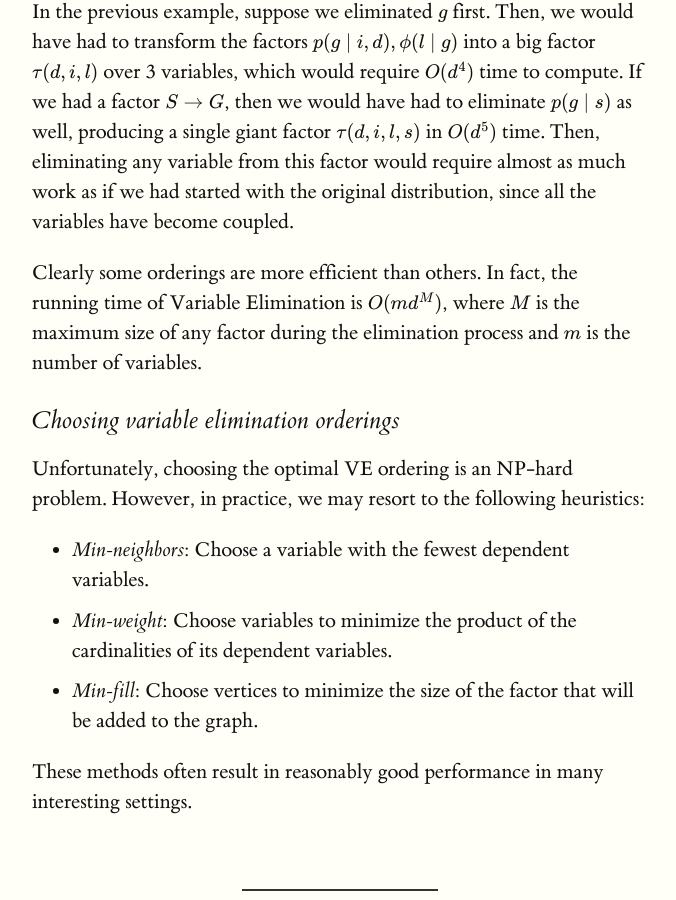
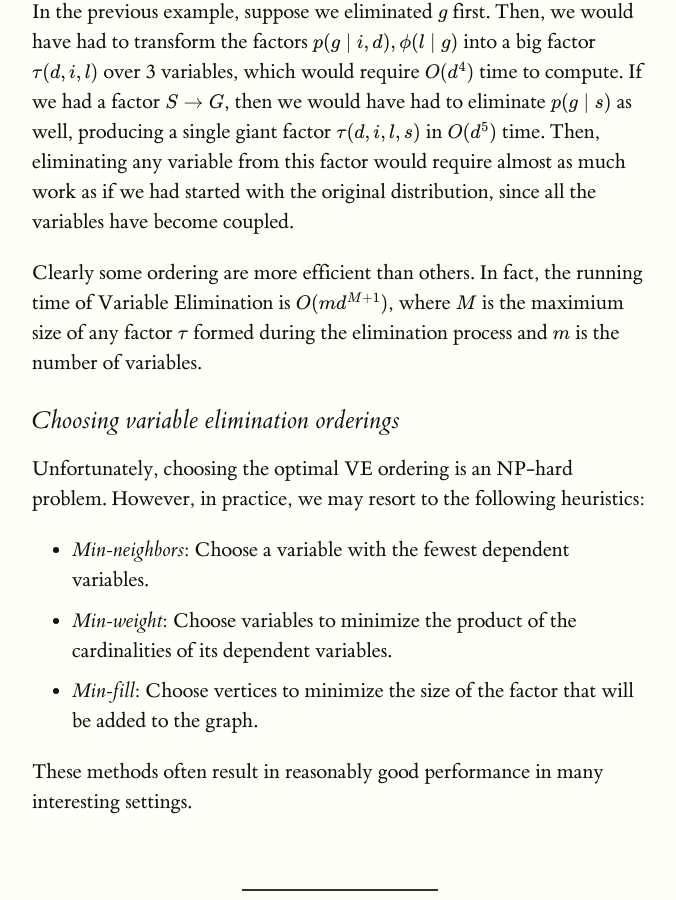
Before and after one commit to ermongroup/cs228-notes, a Jekyll site: the page built from inference/ve/index.md, in a window 1280 px wide and 900 px high, scrolled down 6271 px. Shown: the whole window, without its empty margins (128-804 px from the left). Built offline with Jekyll 4.4.1, drawn with Linux system fonts in a browser that asks for light colours; formulas are drawn with MathJax 3.

Commit message:
Update VE running time

```diff
--- a/inference/ve/index.md
+++ b/inference/ve/index.md
@@ -138,7 +138,7 @@
 
 In the previous example, suppose we eliminated $$g$$ first. Then, we would have had to transform the factors $$p(g \mid i, d), \phi(l \mid g)$$ into a big factor $$\tau(d, i, l)$$ over 3 variables, which would require $$O(d^4)$$ time to compute. If we had a factor $$S \rightarrow G$$, then we would have had to eliminate $$p(g \mid s)$$ as well, producing a single giant factor $$\tau(d, i, l, s)$$ in $$O(d^5)$$ time. Then, eliminating any variable from this factor would require almost as much work as if we had started with the original distribution, since all the variables have become coupled.
 
-Clearly some orderings are more efficient than others. In fact, the running time of Variable Elimination is $$O(m d^M)$$, where $$M$$ is the maximum size of any factor during the elimination process and $$m$$ is the number of variables.
+Clearly some ordering are more efficient than others. In fact, the running time of Variable Elimination is $$O(m d^{M+1})$$, where $$M$$ is the maximium size of any factor $$\tau$$ formed during the elimination process and $$m$$ is the number of variables.
 
 ### Choosing variable elimination orderings
 
```
